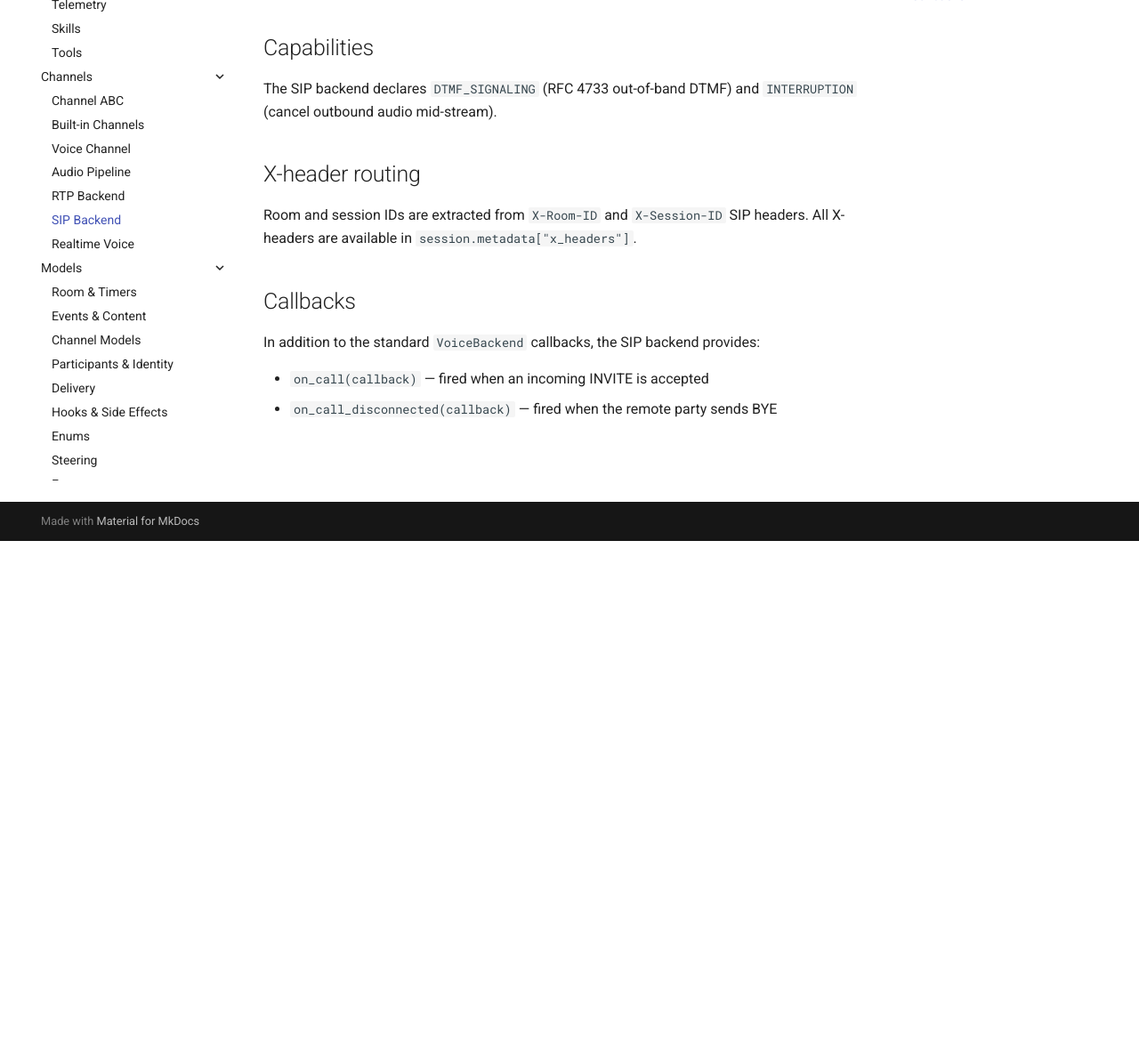
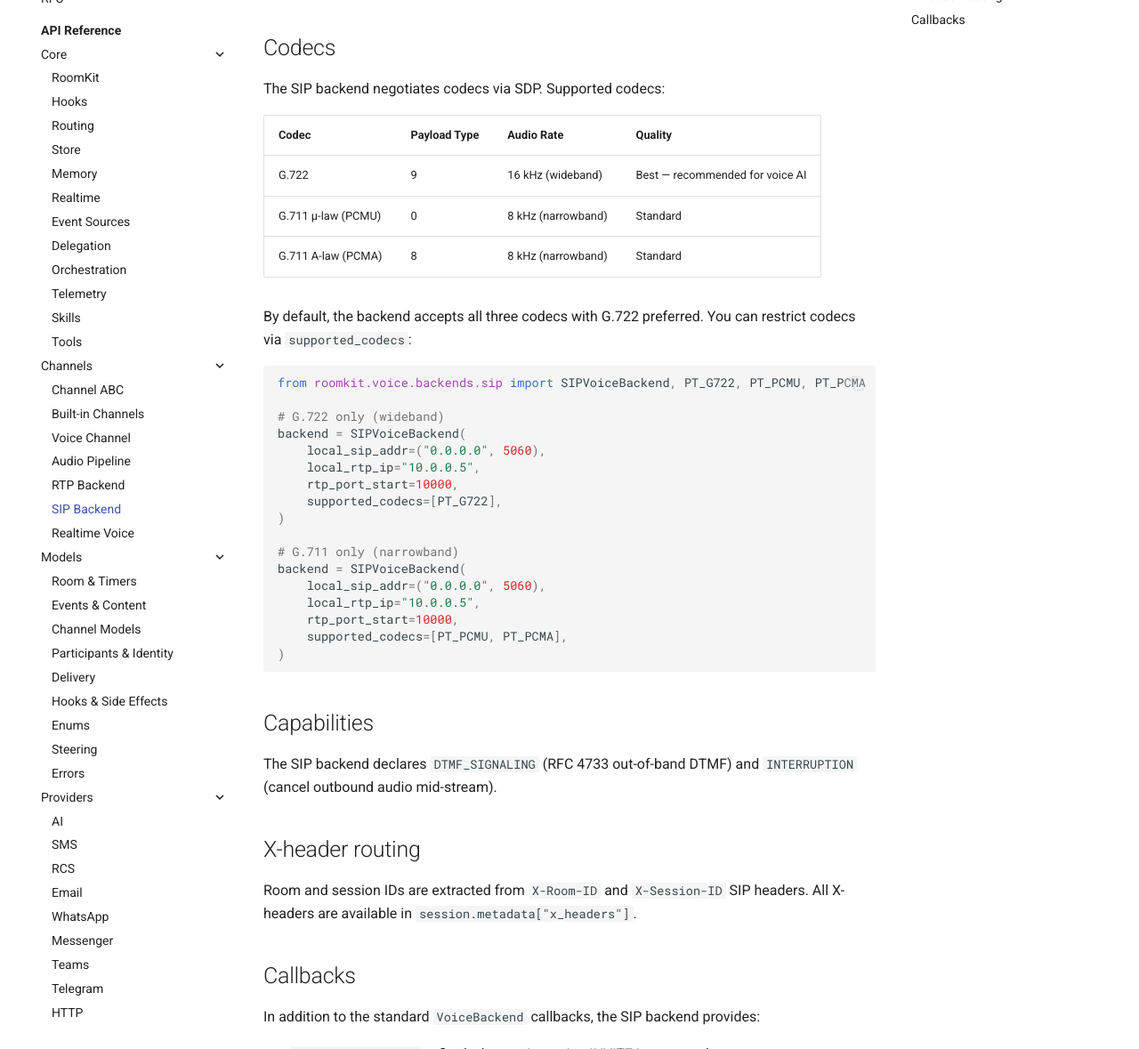
Before and after one commit to roomkit-live/roomkit-docs, an MkDocs documentation site: the page built from docs/api/sip-backend.md, in a window 1280 px wide and 1400 px high, scrolled down 571 px, cut to the strip 221-1400 px from the top of the window. Shown: the whole strip at 89% size. Built offline with MkDocs 1.6.1 and Material for MkDocs 9.7.7, drawn with Linux system fonts in a browser that asks for light colours; comment, search, counter and statistics services are not loaded; some of the changed text lies outside the part shown.

Commit message:
Add G.722 codec documentation to SIP backend
Co-Authored-By: Claude Opus 4.6 <noreply@anthropic.com>

````diff
--- a/docs/api/sip-backend.md
+++ b/docs/api/sip-backend.md
@@ -24,6 +24,38 @@ See the [full SIP example](https://github.com/roomkit-live/roomkit/blob/main/exa
 
 ::: roomkit.voice.backends.sip.SIPVoiceBackend
 
+## Codecs
+
+The SIP backend negotiates codecs via SDP. Supported codecs:
+
+| Codec | Payload Type | Audio Rate | Quality |
+|-------|-------------|------------|---------|
+| G.722 | 9 | 16 kHz (wideband) | Best — recommended for voice AI |
+| G.711 µ-law (PCMU) | 0 | 8 kHz (narrowband) | Standard |
+| G.711 A-law (PCMA) | 8 | 8 kHz (narrowband) | Standard |
+
+By default, the backend accepts all three codecs with G.722 preferred. You can restrict codecs via `supported_codecs`:
+
+```python
+from roomkit.voice.backends.sip import SIPVoiceBackend, PT_G722, PT_PCMU, PT_PCMA
+
+# G.722 only (wideband)
+backend = SIPVoiceBackend(
+    local_sip_addr=("0.0.0.0", 5060),
+    local_rtp_ip="10.0.0.5",
+    rtp_port_start=10000,
+    supported_codecs=[PT_G722],
+)
+
+# G.711 only (narrowband)
+backend = SIPVoiceBackend(
+    local_sip_addr=("0.0.0.0", 5060),
+    local_rtp_ip="10.0.0.5",
+    rtp_port_start=10000,
+    supported_codecs=[PT_PCMU, PT_PCMA],
+)
+```
+
 ## Capabilities
 
 The SIP backend declares `DTMF_SIGNALING` (RFC 4733 out-of-band DTMF) and `INTERRUPTION` (cancel outbound audio mid-stream).
````
